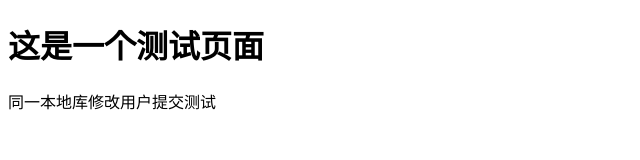
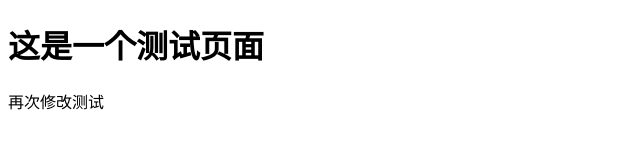
Before and after one commit to overlink-f/testDemo, a plain HTML site: page index.html in a window 1280 px wide. Shown: the whole page, without its empty margins (0-640 px from the left). Drawn offline with Linux system fonts and the light colour scheme.

Commit message:
再次修改测试

```diff
--- a/index.html
+++ b/index.html
@@ -10,7 +10,7 @@
     <h1>这是一个测试页面
     </h1>
     <div>
-        同一本地库修改用户提交测试
+        再次修改测试
     </div>
 </body>
 </html>
```
